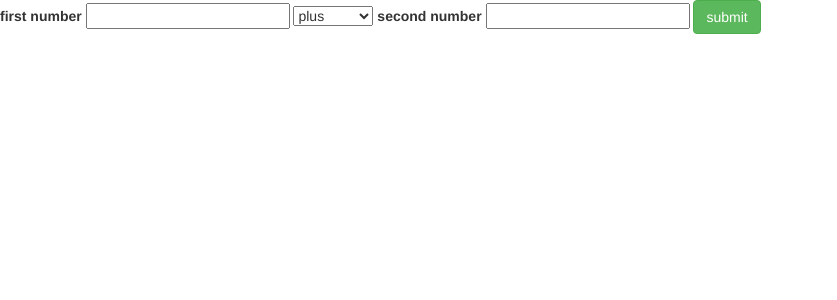
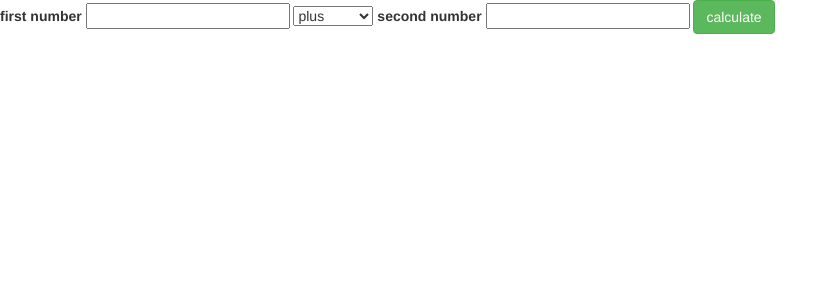
Before and after one commit to henryfox/calculator, a Python web app: template templates/input.html in a window 1280 px wide. Shown: the top 300 px of the page, without its empty margins (0-837 px from the left). Run offline with Jinja, Linux system fonts and the light colour scheme; the template is opened without the code that fills it, so the values that code supplies are empty; some libraries are stand-ins or nearby versions.

Commit message:
change submit button to say calculate

```diff
--- a/templates/input.html
+++ b/templates/input.html
@@ -16,6 +16,6 @@
         second number
         <input type="text" name="num2">
     </label>
-    <button class="btn btn-success">submit</button>
+    <button class="btn btn-success">calculate</button>
 </form>
 {% endblock %}
```
